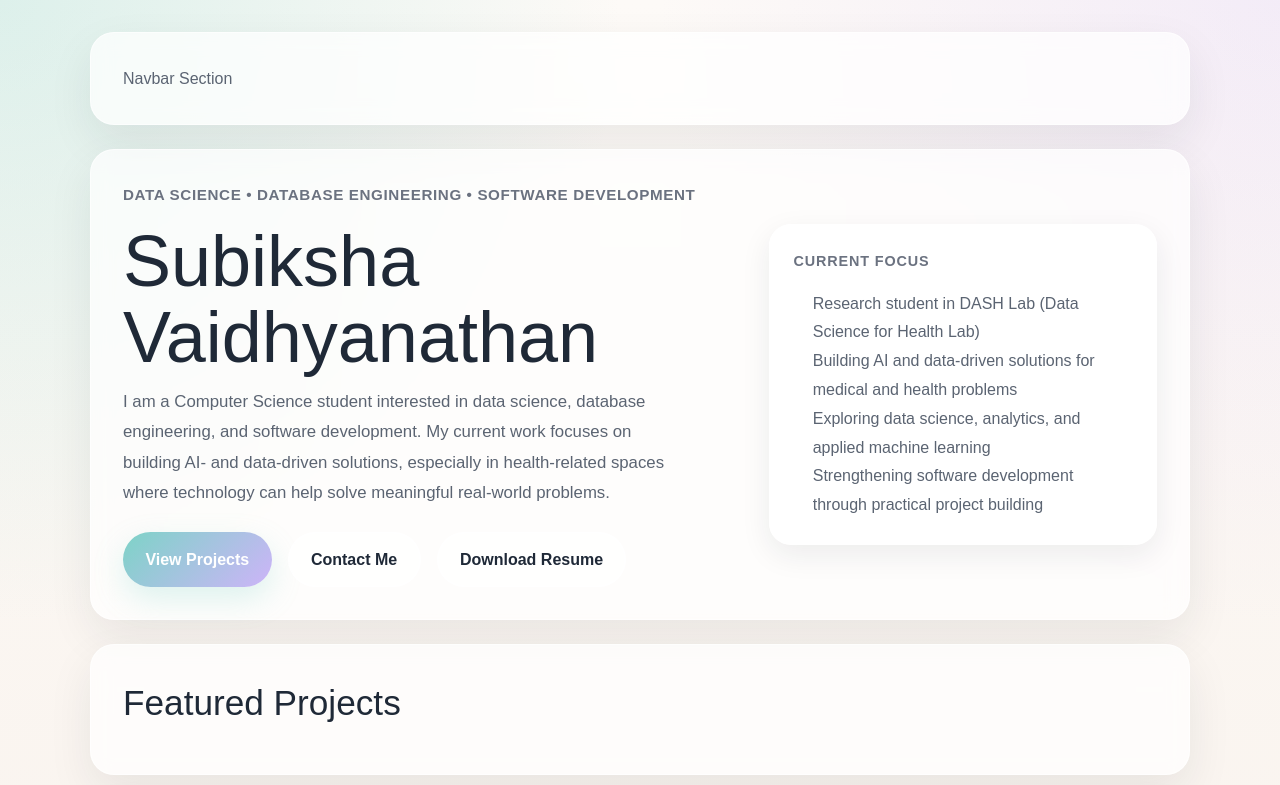
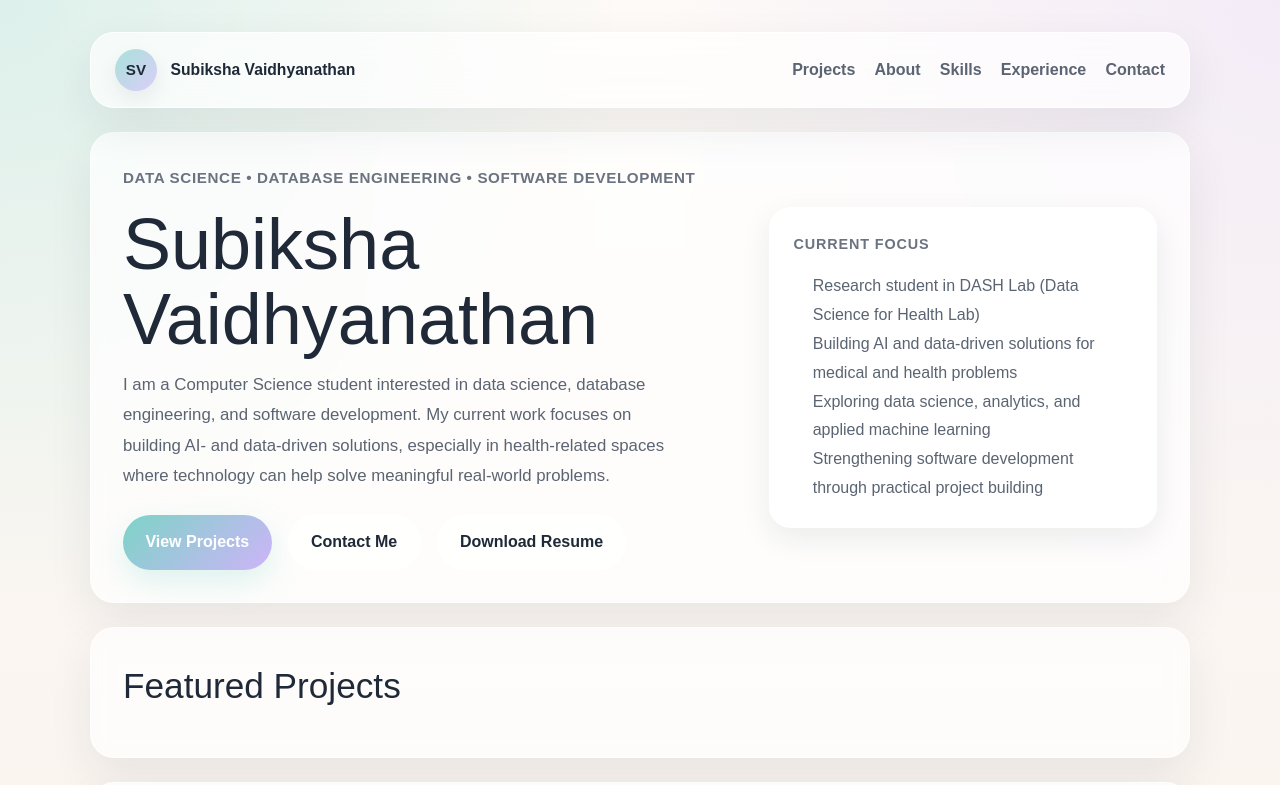
Before and after one commit to subixsh04/Portfolio, a Next.js app in the folder subiksha-portfolio/: page / in a window 1280 px wide. Shown: the top 785 px of the page. Built offline with nearby package versions, Linux system fonts and the light colour scheme.

Commit message:
added navagiation connections to each title in nav bar

```diff
--- a/subiksha-portfolio/app/globals.css
+++ b/subiksha-portfolio/app/globals.css
@@ -220,3 +220,98 @@ p {
     grid-template-columns: 1fr;
   }
 }
+
+/* ======================================================
+   NAVBAR SECTION
+   This creates a polished top navigation bar with:
+   - brand area on the left
+   - navigation links on the right
+   - soft luxury glass styling
+   ====================================================== */
+.navbar-section {
+  display: flex;
+  align-items: center;
+  justify-content: space-between;
+  gap: 1rem;
+  position: sticky;
+  top: 1rem;
+  z-index: 100;
+  padding: 1rem 1.5rem;
+  background: rgba(255, 255, 255, 0.68);
+  border: 1px solid rgba(255, 255, 255, 0.85);
+  backdrop-filter: blur(16px);
+}
+
+/* Left side of navbar: brand/logo area */
+.navbar-brand {
+  display: flex;
+  align-items: center;
+  gap: 0.85rem;
+}
+
+/* Temporary monogram mark
+   Later we can replace this with your own custom logo */
+.brand-mark {
+  display: inline-flex;
+  align-items: center;
+  justify-content: center;
+  width: 42px;
+  height: 42px;
+  border-radius: 50%;
+  font-weight: 700;
+  font-size: 0.95rem;
+  color: var(--text-primary);
+  background: linear-gradient(135deg, rgba(125, 211, 199, 0.65), rgba(205, 180, 248, 0.65));
+  box-shadow: 0 8px 20px rgba(31, 41, 55, 0.08);
+}
+
+/* Your name beside the mark */
+.brand-name {
+  font-weight: 700;
+  font-size: 0.98rem;
+  color: var(--text-primary);
+}
+
+/* Right side links */
+.navbar-links {
+  display: flex;
+  flex-wrap: wrap;
+  align-items: center;
+  gap: 1.2rem;
+}
+
+/* Individual nav links */
+.navbar-links a {
+  text-decoration: none;
+  font-weight: 600;
+  color: var(--text-secondary);
+  transition: color 0.2s ease, transform 0.2s ease;
+}
+
+/* Hover effect for nav links */
+.navbar-links a:hover {
+  color: var(--text-primary);
+  transform: translateY(-1px);
+}
+
+/* Smooth scrolling for anchor links */
+html {
+  scroll-behavior: smooth;
+}
+
+/* Responsive navbar for smaller screens */
+@media (max-width: 768px) {
+  .navbar-section {
+    flex-direction: column;
+    align-items: flex-start;
+  }
+
+  .navbar-links {
+    width: 100%;
+    gap: 0.9rem;
+  }
+
+  .brand-name {
+    font-size: 0.92rem;
+  }
+}
--- a/subiksha-portfolio/app/page.tsx
+++ b/subiksha-portfolio/app/page.tsx
@@ -6,9 +6,21 @@ export default function Home() {
           We will properly design this later.
           For now it stays simple.
           ========================= */}
-      <section>
-        <p>Navbar Section</p>
+      <section className="navbar-section">
+        <div className="navbar-brand">
+          <span className="brand-mark">SV</span>
+          <span className="brand-name">Subiksha Vaidhyanathan</span>
+        </div>
+
+        <nav className="navbar-links">
+          <a href="#projects">Projects</a>
+          <a href="#about">About</a>
+          <a href="#skills">Skills</a>
+          <a href="#experience">Experience</a>
+          <a href="#contact">Contact</a>
+        </nav>
       </section>
+
 
       {/* =========================
           SECTION 2: HERO SECTION
@@ -75,7 +87,7 @@ export default function Home() {
           SECTION 4: ABOUT
           This section will introduce who you are
           ========================= */}
-      <section>
+      <section id="about">
         <h2>About Me</h2>
       </section>
 
@@ -84,7 +96,7 @@ export default function Home() {
           This will later list your technical skills
           in a clean grouped format
           ========================= */}
-      <section>
+      <section id="skills">
         <h2>Skills</h2>
       </section>
 
@@ -93,7 +105,7 @@ export default function Home() {
           This will later show TA work, research work,
           and other professional experience
           ========================= */}
-      <section>
+      <section id="experience">
         <h2>Experience</h2>
       </section>
 
```
